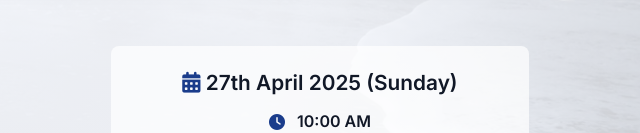
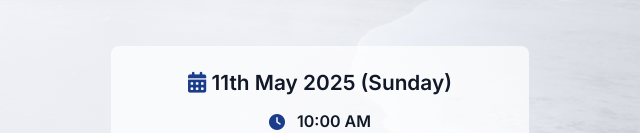
Before and after one commit to Deepfullstack/Scholarship-Test, a plain HTML site: page index.html in a window 1280 px wide. Shown: the part 667-800 px from the top of the page, 320-960 px from the left. Drawn offline with Linux system fonts and the light colour scheme.

Commit message:
Update index.html

```diff
--- a/index.html
+++ b/index.html
@@ -32,7 +32,7 @@
       </div>
 
       <div class="event-details animated delay-2">
-        <h2><i class="fas fa-calendar-alt"></i> <strong>27th April 2025 (Sunday)</strong></h2>
+        <h2><i class="fas fa-calendar-alt"></i> <strong>11th May 2025 (Sunday)</strong></h2>
         <p><i class="fas fa-clock"></i> <strong>10:00 AM</strong></p>
         <p><i class="fas fa-map-marker-alt"></i> <strong>MGICS, Indrapuri Colony, Bhawarkuan, Indore</strong></p>
       </div>
```
